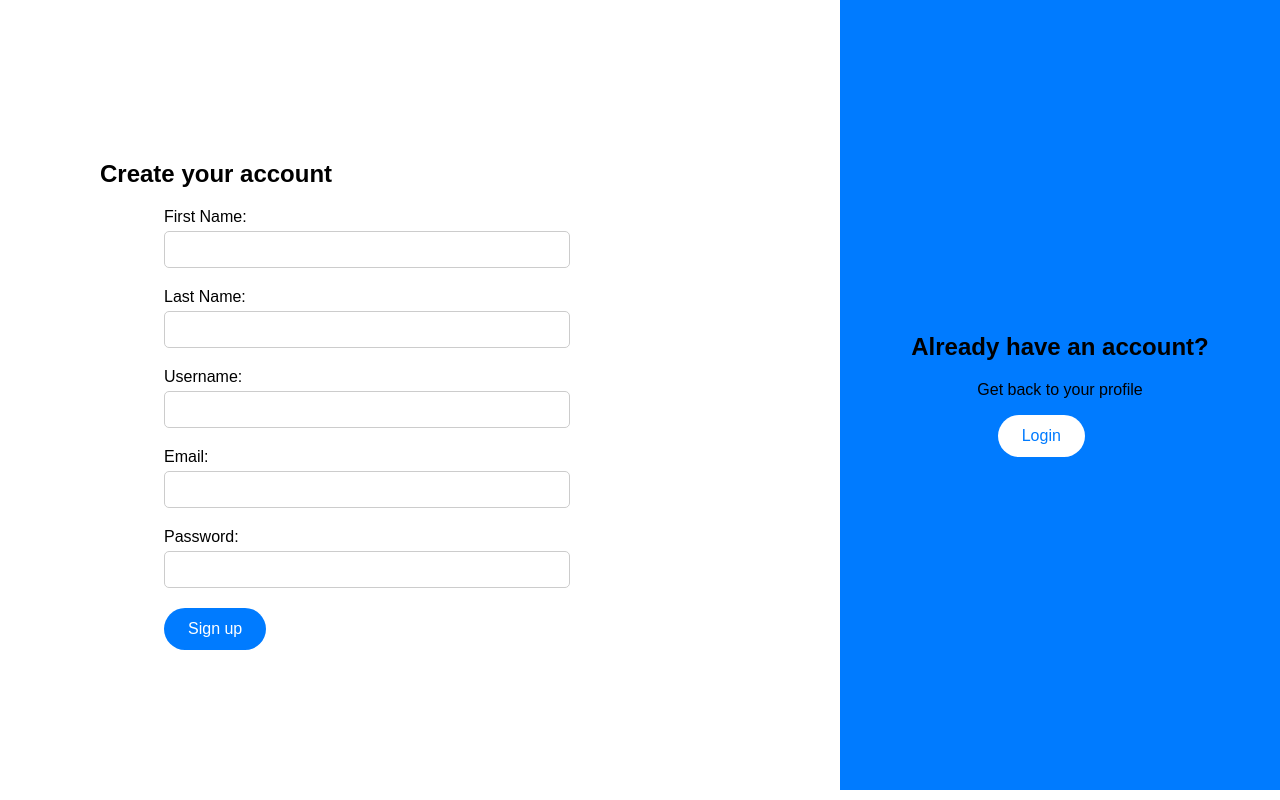
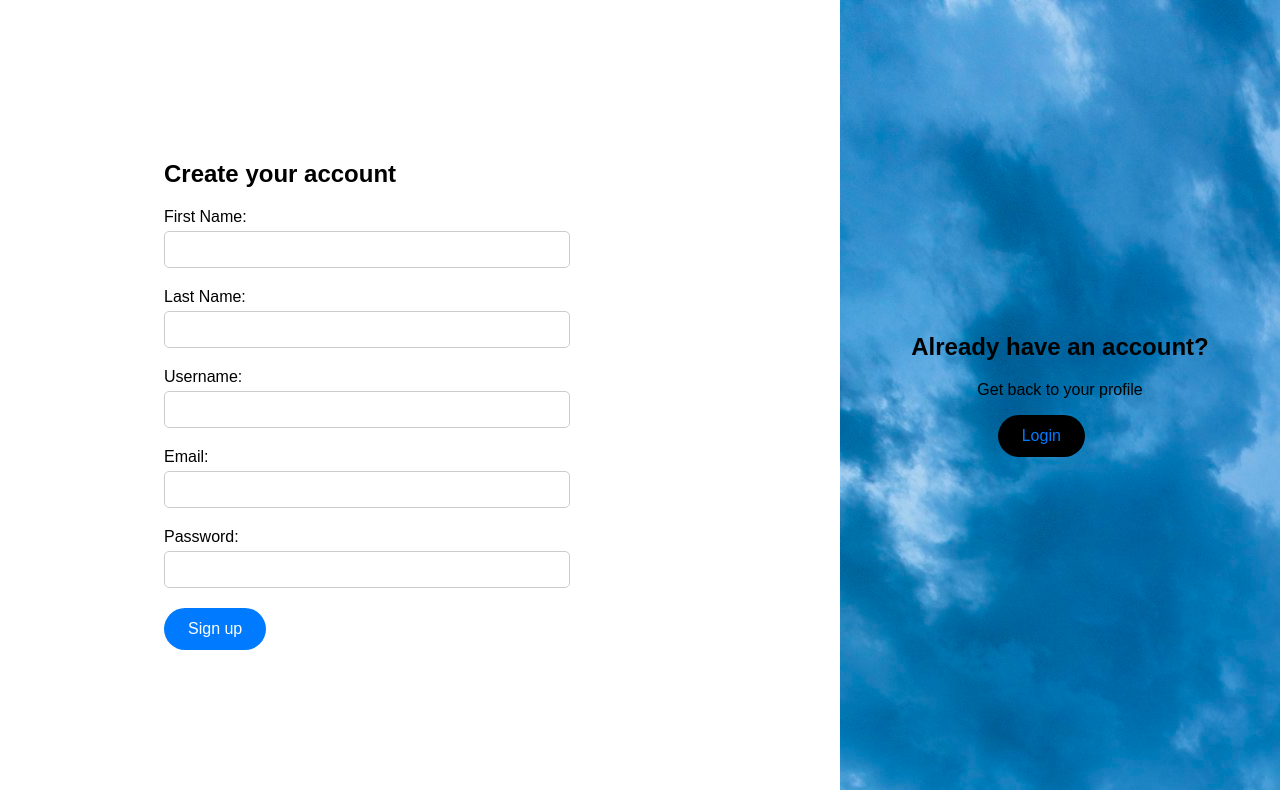
Before and after one commit to M5412islam/Joblink-site, a React (Create React App) app: page /Signup in a window 1280 px wide. Built offline with nearby package versions, Linux system fonts and the light colour scheme.

Commit message:
updated signup login again

```diff
--- a/public/login_signup.css
+++ b/public/login_signup.css
@@ -88,7 +88,6 @@ body, html {
   }
 
   .button-container {
-    margin-top: ;
     display: flex;
     justify-content: center;
   }
--- a/src/Signup.jsx
+++ b/src/Signup.jsx
@@ -1,14 +1,17 @@
 import React, { useState } from 'react';
+import Login from "./login";
+import backgroundimage from "./Images-Logos/backgroundimage.jpeg";
 
 const Signup = () => {
   const [formData, setFormData] = useState({
     first: '',
     last: '',
-    Username: '',
-    Email: '',
-    Password: ''
+    username: '', // corrected to lowercase
+    email: '', // corrected to lowercase
+    password: '' // corrected to lowercase
   });
 
+  const [isSignup, setIsSignup] = useState(true);
   const [message, setMessage] = useState('');
 
   const handleChange = (event) => {
@@ -30,23 +33,30 @@ const Signup = () => {
         body: JSON.stringify(formData)
       });
       const data = await response.json();
-      if(data.message === "User created successfully") {
+      if (data.message === "User created successfully") {
         window.location.href = '/login';
       } else {
         setMessage(data.message);
       }
     } catch (error) {
-      console.error('Error logging in:', error);
+      console.error('Error signing up:', error);
+      setMessage('An error occurred. Please try again later.');
     }
   };
 
+  const handleToggle = () => {
+    setIsSignup(!isSignup);
+  };
+
   return (
+    <div>
+      <form onSubmit={handleSubmit}>
+        {isSignup ? (
           <div className="container">
             <div className="two-thirds">
               <div className="form-container">
                 <p className='message'>{message}</p>
-          <h2>Create your account</h2>
-          <form onSubmit={handleSubmit}>
+                <h2 className='line'>Create your account</h2>
                 <div className="form-field">
                   <label htmlFor="firstname">First Name:</label>
                   <input type="text" id="firstname" name='first' value={formData.first} onChange={handleChange} required/>
@@ -57,30 +67,32 @@ const Signup = () => {
                 </div>
                 <div className="form-field">
                   <label htmlFor="username">Username:</label>
-              <input type="text" id="username" name='Username' value={formData.Username} onChange={handleChange} required/>
+                  <input type="text" id="username" name='username' value={formData.username} onChange={handleChange} required/>
                 </div>
                 <div className="form-field">
                   <label htmlFor="email">Email:</label>
-              <input type="email" id="email" name='Email' value={formData.Email} onChange={handleChange} required/>
+                  <input type="email" id="email" name='email' value={formData.email} onChange={handleChange} required/>
                 </div>
                 <div className="form-field">
                   <label htmlFor="password">Password:</label>
-              <input type="password" id="password" name='Password' value={formData.Password} onChange={handleChange} required/>
+                  <input type="password" id="password" name='password' value={formData.password} onChange={handleChange} required/>
                 </div>
                 <button type="submit" className="blue-button">Sign up</button>
-          </form>
-          {message && <p>{message}</p>}
               </div>
             </div>
-      <div className="one-third">
+            <div className='one-third' style={{ backgroundImage: `url(${backgroundimage})`, backgroundRepeat: 'no-repeat', color: 'black' }}>
               <div className="content">
-          <h2>Already have an account?</h2>
-          <p>Get back to your profile</p>
+                <h2>{'Already have an account?' }</h2>
+                <p>{'Get back to your profile' }</p>
                 <div className="button-container">
-            <button>Login</button>
+                  <button  style={{backgroundColor:'black'}} onClick={handleToggle}>{isSignup ? 'Login' : 'Sign up'}</button>
                 </div>
               </div>
             </div>
+          </div>
+        ) : null}
+      </form>
+      {!isSignup && <Login/> }
     </div>
   );
 };
```
Lines whose indentation alone changed are shown as unchanged.
